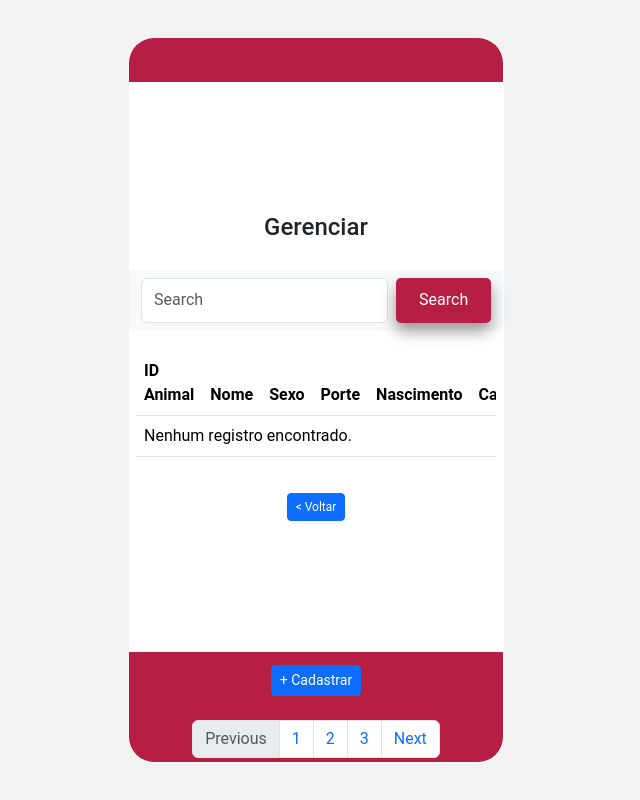
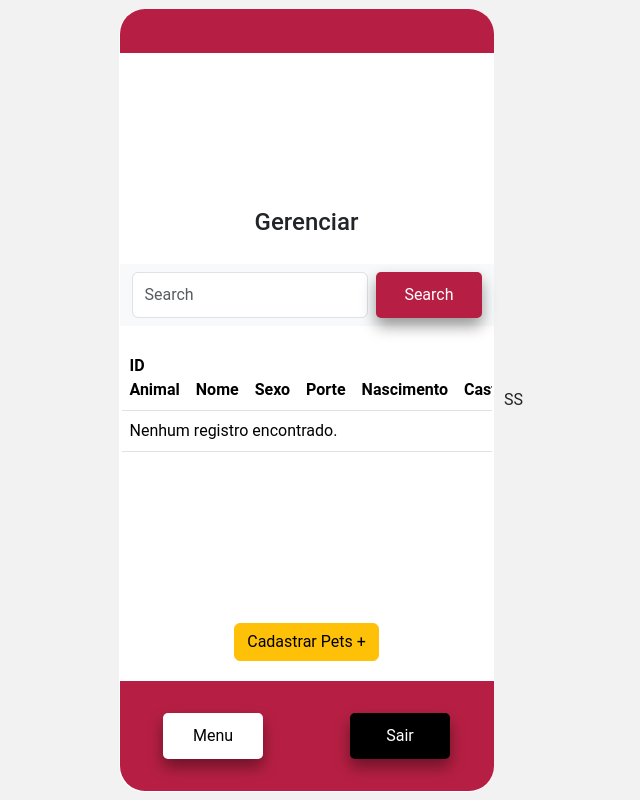
Before and after one commit to MTulioDSpirito/Projeto_ONG, a PHP site: page /g_animais.php in a window 1280 px wide. Shown: the whole page, without its empty margins (324-964 px from the left). Run offline with PHP 8.4, Linux system fonts and the light colour scheme; data that the repository does not hold is empty.

Commit message:
Update g_animais.php

```diff
--- a/g_animais.php
+++ b/g_animais.php
@@ -57,19 +57,28 @@ $resultado = $conexao->query($sql);
     <style>
       .scrollable-table {
         overflow-x: auto;
-        width: 360px;
+        width: 370px;
       }
       .status-select {
         width: 150px;
       }
       .table-wrapper {
-        max-height: 340px; /* Defina a altura máxima para a tabela */
+        max-height: 360px; /* Defina a altura máxima para a tabela */
         overflow-y: auto; /* Adicione a barra de rolagem vertical */
     }
       .button {
-  width: 120px;
-  height: 45px;
+  width: 140px;
+  height: 46px;
+
 }
+    .cadastrar{
+
+      max-width: 180px;
+      margin:0 auto;
+      display: flex;
+      justify-content: center;
+
+    }
 
     </style>
 
@@ -154,50 +163,33 @@ $resultado = $conexao->query($sql);
                 echo "<tr><td colspan='12'>Nenhum registro encontrado.</td></tr>";
             }
 
-                ?>
+  ?>
+
             </tbody>
         </table>
     </div>
   </div>
-    <div class="text-right">
-<a href="tela_admin.html" class="btn btn-primary btn-sm" style="font-size: 12px;" >< Voltar</a>
+  </div>
+</body>
+<div class = "cadastrar">
+      <button type="button" class="btn btn-warning"; onclick="window.location.href='cadastrar_pets.php'">Cadastrar Pets +</button>
+
 </div>
-</body>
-
-</html>
 
 
+      <div class="footer">
+            <button class="button" style="background-color: #fff; color: #000;" onclick="window.location.href='tela_admin.html';">Menu</button>
 
-      </div>
-      <div class="footer">
-
-      <div class="d-flex flex-column align-items-center">
-        <br>
-
-        <a href="cadastrar_pets.php" class="btn btn-primary btn-sm">+ Cadastrar</a>
-
-        <br>
-        <nav aria-label="Page navigation example">
-  <ul class="pagination justify-content-end">
-    <li class="page-item disabled">
-      <a class="page-link">Previous</a>
-    </li>
-    <li class="page-item"><a class="page-link" href="#">1</a></li>
-    <li class="page-item"><a class="page-link" href="#">2</a></li>
-    <li class="page-item"><a class="page-link" href="#">3</a></li>
-    <li class="page-item">
-      <a class="page-link" href="#">Next</a>
-    </li>
-  </ul>
-</nav>
-
-        </div>
+            <button class="button" style="background-color:black; color:white;" onclick="window.location.href='login.php';">Sair</button>
 
       </div>
     </div>
   </body>
-</html>
+</html>SS
 
 <?php
 $conexao->close();
 ?>
+
+
+<a href="cadastrar_pets.php"
```
